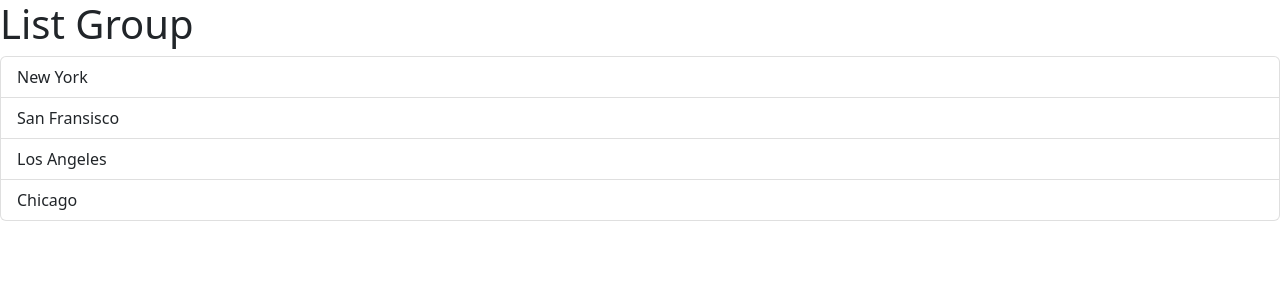
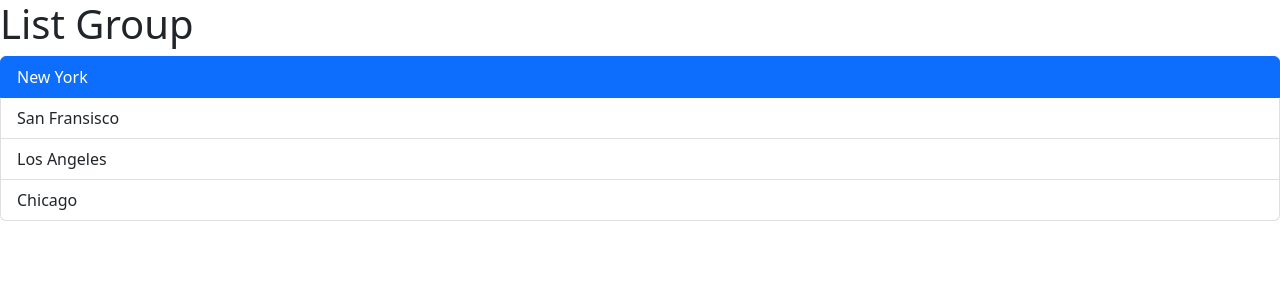
Before and after one commit to elmastahsin/react-app, a React (Vite) app: page / in a window 1280 px wide. Shown: the top 300 px of the page. Built offline with nearby package versions, Linux system fonts and the light colour scheme.

Commit message:
managing state

```diff
--- a/src/components/ListGroup.tsx
+++ b/src/components/ListGroup.tsx
@@ -10,14 +10,15 @@ function ListGroup() {
     // const getMessages = () => {
     //     return items.length === 0 ? <p>No items to display</p> : null;
     // }
-
+let selectedIndex = 0
     return (<>
         <h1>List Group</h1>
         {/*{getMessages()}*/}
         {items.length === 0 && <p>No items to display</p>}
         <ul className="list-group">
 
-            {items.map((item, index) => <li className="list-group-item"
+            {items.map((item, index) =>
+                <li className={selectedIndex === index ? "list-group-item active" : "list-group-item"}
                                             key={item}
                                             onClick={handleClick}
             >
```
